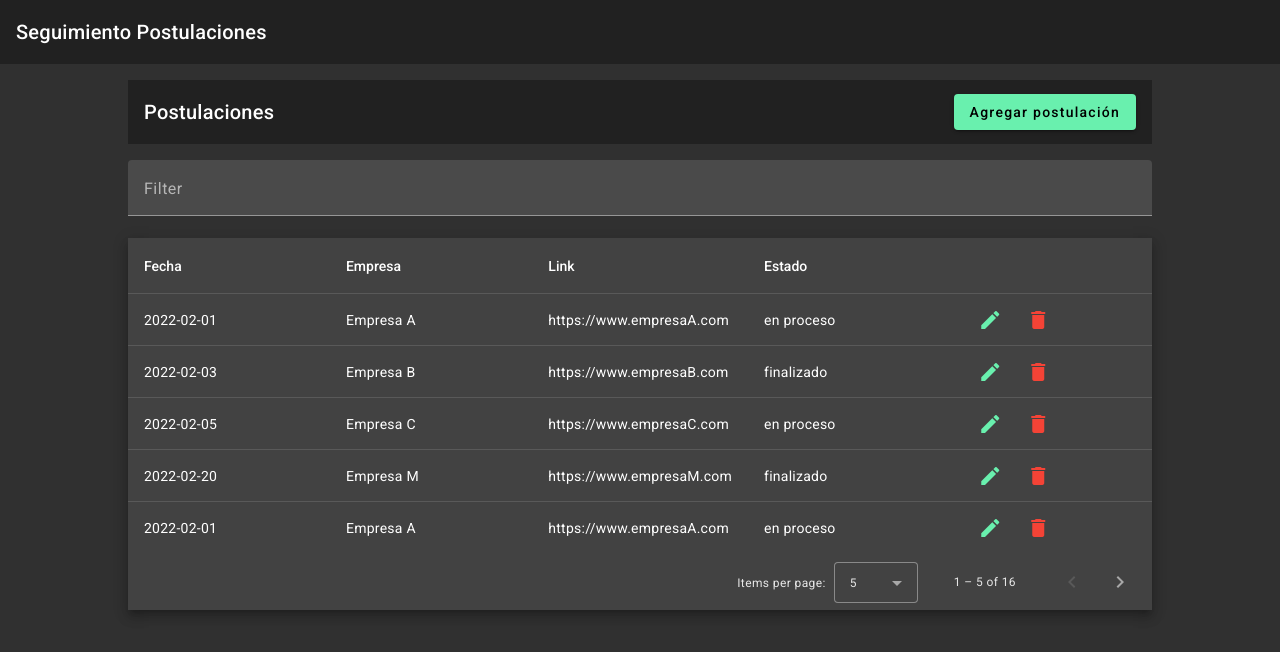
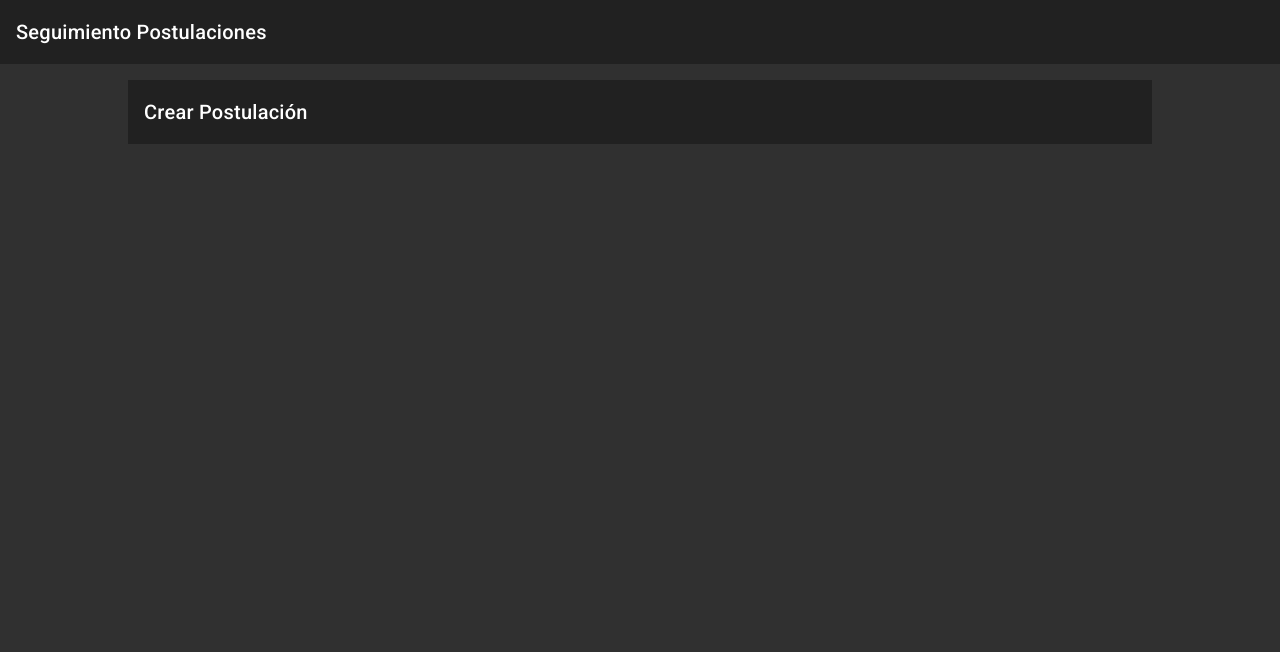
Before and after one commit to jruizsilva/seguimiento-postulaciones, an Angular app: page /crear-postulacion in a window 1280 px wide. Before the commit this address led to /. Shown: the top 652 px of the page. Built offline with nearby package versions, Linux system fonts and the light colour scheme.

Commit message:
route crear postulaciones added

```diff
--- a/src/app/app.component.html
+++ b/src/app/app.component.html
@@ -1,5 +1,2 @@
 <app-navbar />
-<div class="w-4/5 mx-auto mt-8">
-  <app-table-postulaciones />
-</div>
 <router-outlet />
--- a/src/app/app.component.ts
+++ b/src/app/app.component.ts
@@ -1,7 +1,7 @@
 import { Component } from '@angular/core';
 import { RouterOutlet } from '@angular/router';
 import { NavbarComponent } from './components/navbar/navbar.component';
-import { TablePostulacionesComponent } from './components/table-postulaciones/table-postulaciones.component';
+import { TablePostulacionesComponent } from './pages/table-postulaciones/table-postulaciones.component';
 
 @Component({
   selector: 'app-root',
--- a/src/app/app.routes.ts
+++ b/src/app/app.routes.ts
@@ -1,3 +1,18 @@
 import { Routes } from '@angular/router';
+import { TablePostulacionesComponent } from './pages/table-postulaciones/table-postulaciones.component';
+import { CrearPostulacionComponent } from './pages/crear-postulacion/crear-postulacion.component';
 
-export const routes: Routes = [];
+export const routes: Routes = [
+  { path: '', redirectTo: 'postulaciones', pathMatch: 'full' },
+  {
+    path: 'postulaciones',
+    component: TablePostulacionesComponent,
+    pathMatch: 'full',
+  },
+  {
+    path: 'crear-postulacion',
+    component: CrearPostulacionComponent,
+    pathMatch: 'full',
+  },
+  { path: '**', redirectTo: 'postulaciones', pathMatch: 'full' },
+];
--- a/src/app/components/navbar/navbar.component.html
+++ b/src/app/components/navbar/navbar.component.html
@@ -1,3 +1,5 @@
 <mat-toolbar>
-  <span>Seguimiento Postulaciones</span>
+  <span routerLink="/postulaciones" class="pointer"
+    >Seguimiento Postulaciones</span
+  >
 </mat-toolbar>
--- a/src/app/components/navbar/navbar.component.ts
+++ b/src/app/components/navbar/navbar.component.ts
@@ -1,10 +1,11 @@
 import { Component } from '@angular/core';
 import { MatToolbar } from '@angular/material/toolbar';
+import { RouterLink } from '@angular/router';
 
 @Component({
   selector: 'app-navbar',
   standalone: true,
-  imports: [MatToolbar],
+  imports: [MatToolbar, RouterLink],
   templateUrl: './navbar.component.html',
   styleUrl: './navbar.component.scss',
 })
--- /dev/null
+++ b/src/app/pages/crear-postulacion/crear-postulacion.component.html
@@ -0,0 +1,5 @@
+<div class="container">
+  <mat-toolbar style="margin: 16px 0">
+    <span>Crear Postulación</span>
+  </mat-toolbar>
+</div>
--- a/src/app/components/table-postulaciones/table-postulaciones.component.html
+++ b/src/app/pages/table-postulaciones/table-postulaciones.component.html
@@ -2,7 +2,9 @@
   <mat-toolbar style="margin: 16px 0">
     <span>Postulaciones</span>
     <div class="spacer"></div>
-    <button mat-raised-button color="accent">Agregar postulación</button>
+    <button mat-raised-button color="accent" routerLink="/crear-postulacion">
+      Agregar postulación
+    </button>
   </mat-toolbar>
   <mat-form-field color="accent">
     <mat-label>Filter</mat-label>
--- a/src/app/components/table-postulaciones/table-postulaciones.component.scss
+++ b/src/app/pages/table-postulaciones/table-postulaciones.component.scss
@@ -1,10 +1,7 @@
 table {
   width: 100%;
 }
-.container {
-  width: 80%;
-  margin: auto;
-}
+
 th {
   width: 20%;
 }
--- a/src/app/components/table-postulaciones/table-postulaciones.component.ts
+++ b/src/app/pages/table-postulaciones/table-postulaciones.component.ts
@@ -18,6 +18,7 @@ import { MatTableDataSource, MatTableModule } from '@angular/material/table';
 import { MatToolbarModule } from '@angular/material/toolbar';
 import { MatTooltipModule } from '@angular/material/tooltip';
 import { postulacionesMock } from '../../../mocks/postulacionesMock';
+import { RouterLink } from '@angular/router';
 
 /**
  * @title Data table with sorting, pagination, and filtering.
@@ -37,6 +38,7 @@ import { postulacionesMock } from '../../../mocks/postulacionesMock';
     MatButtonModule,
     MatIconModule,
     MatTooltipModule,
+    RouterLink,
   ],
 })
 export class TablePostulacionesComponent implements AfterViewInit {
--- a/src/styles.scss
+++ b/src/styles.scss
@@ -6,3 +6,10 @@ body {
 .spacer {
   flex: 1 1 auto;
 }
+.container {
+  width: 80%;
+  margin: auto;
+}
+.pointer {
+  cursor: pointer;
+}
```
Also changed, not shown: src/app/pages/crear-postulacion/crear-postulacion.component.ts (added, +11 -0 lines), src/app/pages/crear-postulacion/crear-postulacion.component.scss (added).
